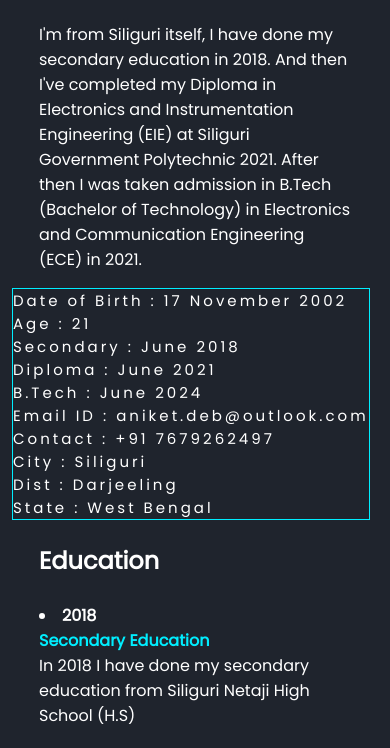
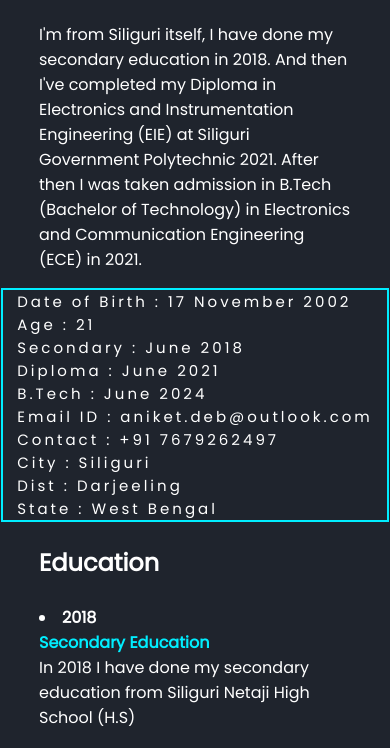
Before and after one commit to Aniket-Deb/Portfolio, a plain HTML site: page about.html in a window 390 px wide. Shown: the part 96-844 px from the top of the page. Drawn offline with Linux system fonts and the light colour scheme.

Commit message:
first commit

```diff
--- a/css/style.css
+++ b/css/style.css
@@ -348,6 +348,9 @@ i:hover{
     padding: 25px 10%;
     margin: 130px 0px;
     height: 100%;
+    animation: zoomIn 1s ease forwards;
+    animation-delay: 0s;
+
 }
 .portfolio-container {
     display: grid;
@@ -706,9 +709,9 @@ footer h3 {
         font-size: 45px;
     }
     .box {
+        display: grid;
         list-style: none;
-        border: 1px solid #0ef;
-        margin-left: 12px;
+        border: 2px solid #0ef;
         font-size: 15px;
         flex-direction: column;
         padding: inherit;
@@ -759,4 +762,7 @@ footer h3 {
     display: contents;
     white-space-collapse: break-spaces;
     }
+    .portfolio {
+        margin: auto;
+    }
 }
```
Also changed, not shown: project.html (line endings or trailing spaces).
